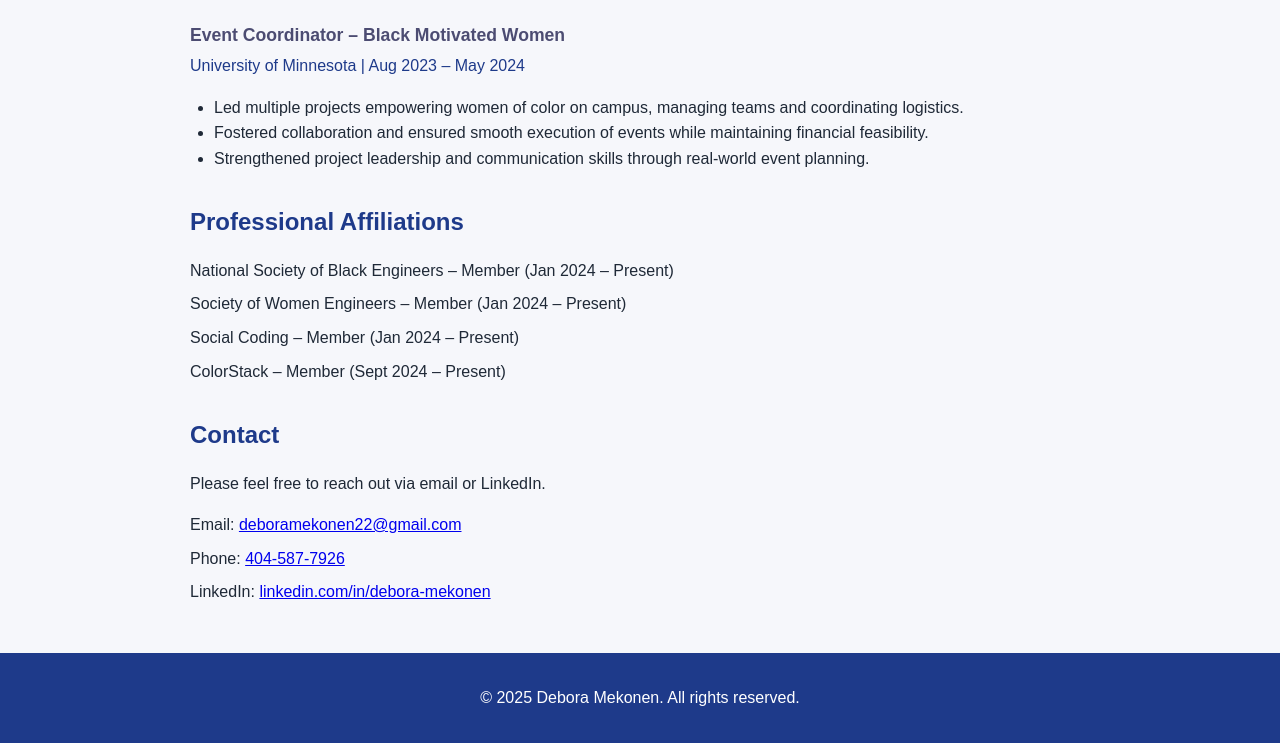
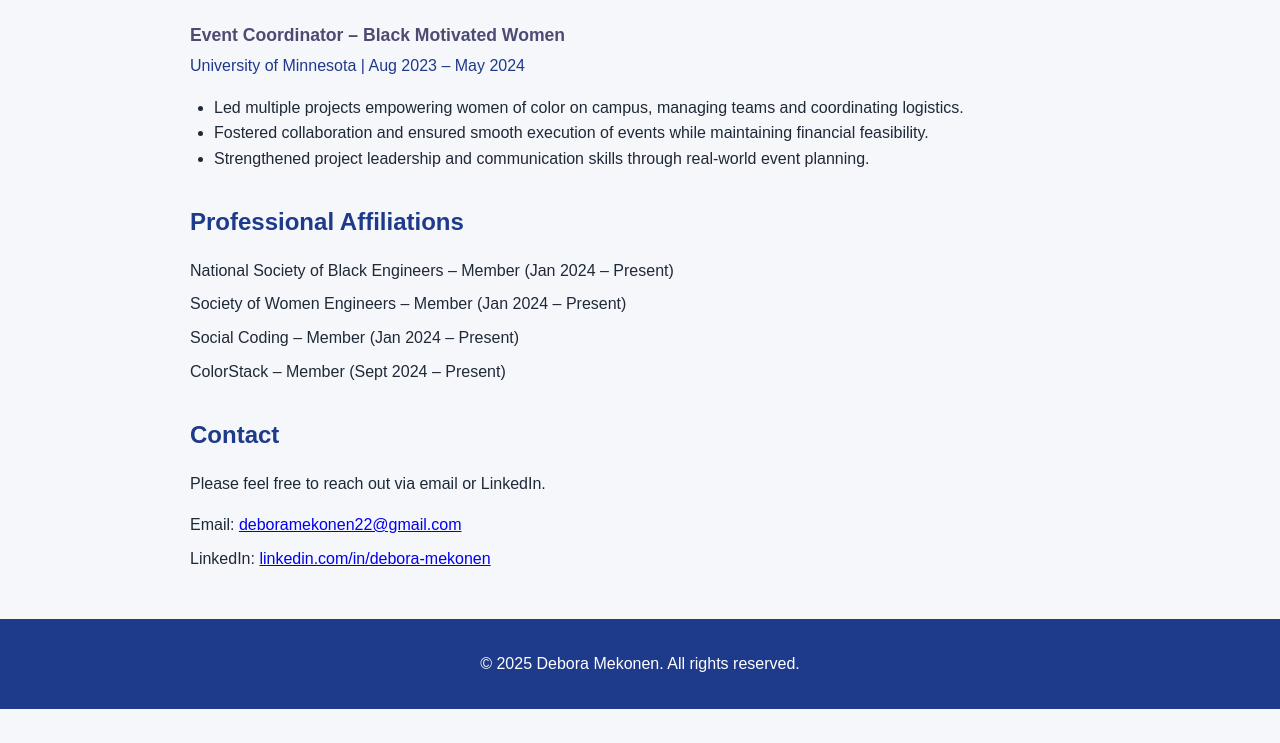
Before and after one commit to Debora-E-M/My-Portfolio, a plain HTML site: page index.html in a window 1280 px wide. Shown: the part 2440-3183 px from the top of the page. After the commit the page ends 3149 px from the top, so only its background shows below. Drawn offline with Linux system fonts and the light colour scheme.

Commit message:
Update index.html

```diff
--- a/index.html
+++ b/index.html
@@ -307,7 +307,6 @@
       </p>
       <ul class="contact-details">
         <li>Email: <a href="mailto:deboramekonen22@gmail.com">deboramekonen22@gmail.com</a></li>
-        <li>Phone: <a href="tel:+14045877926">404‑587‑7926</a></li>
         <li>LinkedIn: <a href="https://www.linkedin.com/in/debora-mekonen" target="_blank">linkedin.com/in/debora-mekonen</a></li>
       </ul>
     </section>
```
